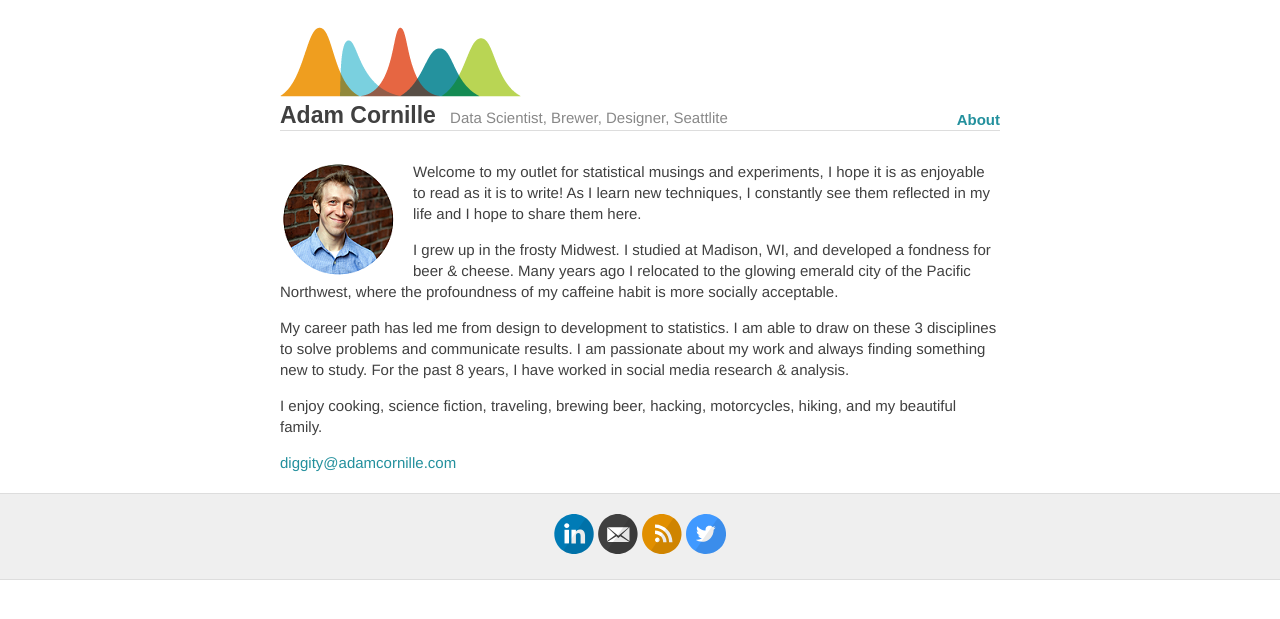
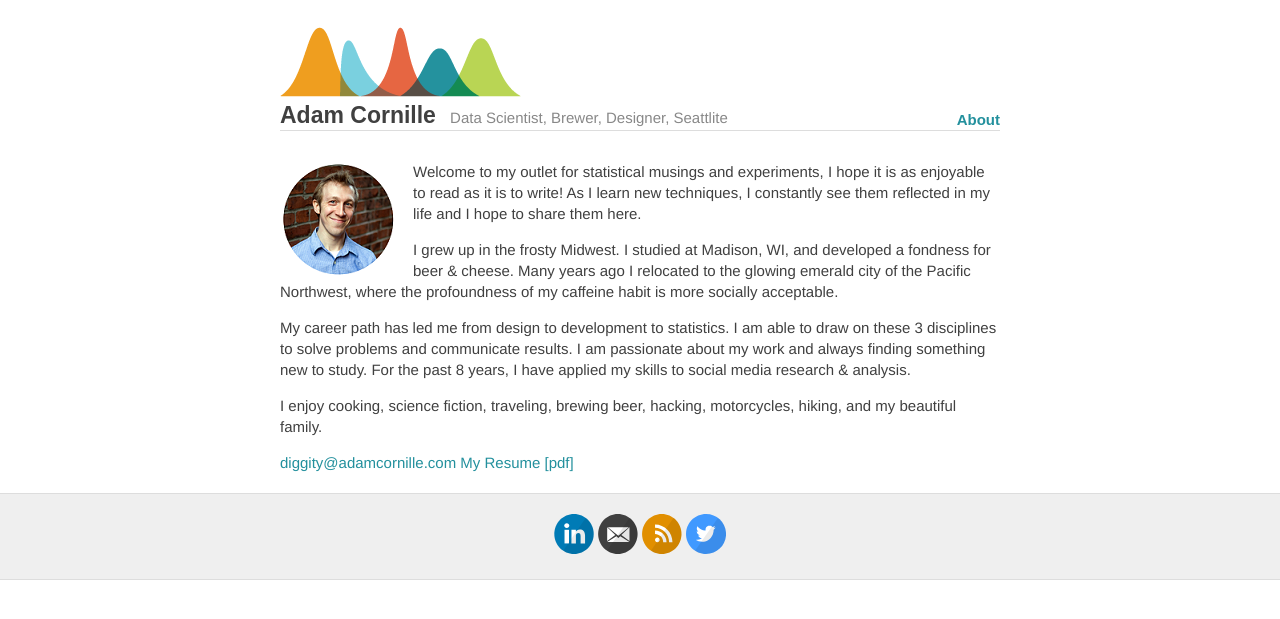
Before and after one commit to lafncow/lafncow.github.io, a Jekyll site: the page built from about.md, in a window 1280 px wide. Shown: the top 619 px of the page. Built offline with Jekyll 4.4.1, drawn with Linux system fonts in a browser that asks for light colours.

Commit message:
Added Resume

```diff
--- a/about.md
+++ b/about.md
@@ -8,8 +8,9 @@ Welcome to my outlet for statistical musings and experiments, I hope it is as en
 
 I grew up in the frosty Midwest. I studied at Madison, WI, and developed a fondness for beer & cheese. Many years ago I relocated to the glowing emerald city of the Pacific Northwest, where the profoundness of my caffeine habit is more socially acceptable.
 
-My career path has led me from design to development to statistics. I am able to draw on these 3 disciplines to solve problems and communicate results. I am passionate about my work and always finding something new to study. For the past 8 years, I have worked in social media research & analysis.
+My career path has led me from design to development to statistics. I am able to draw on these 3 disciplines to solve problems and communicate results. I am passionate about my work and always finding something new to study. For the past 8 years, I have applied my skills to social media research & analysis.
 
 I enjoy cooking, science fiction, traveling, brewing beer, hacking, motorcycles, hiking, and my beautiful family.
 
 [diggity@adamcornille.com](mailto:diggity+website@adamcornille.com)
+<a href="http://adamcornille.com/docs/Adam_Cornille.pdf" target="_blank">My Resume [pdf]</a>
```
Also changed, not shown: 1 other file.
